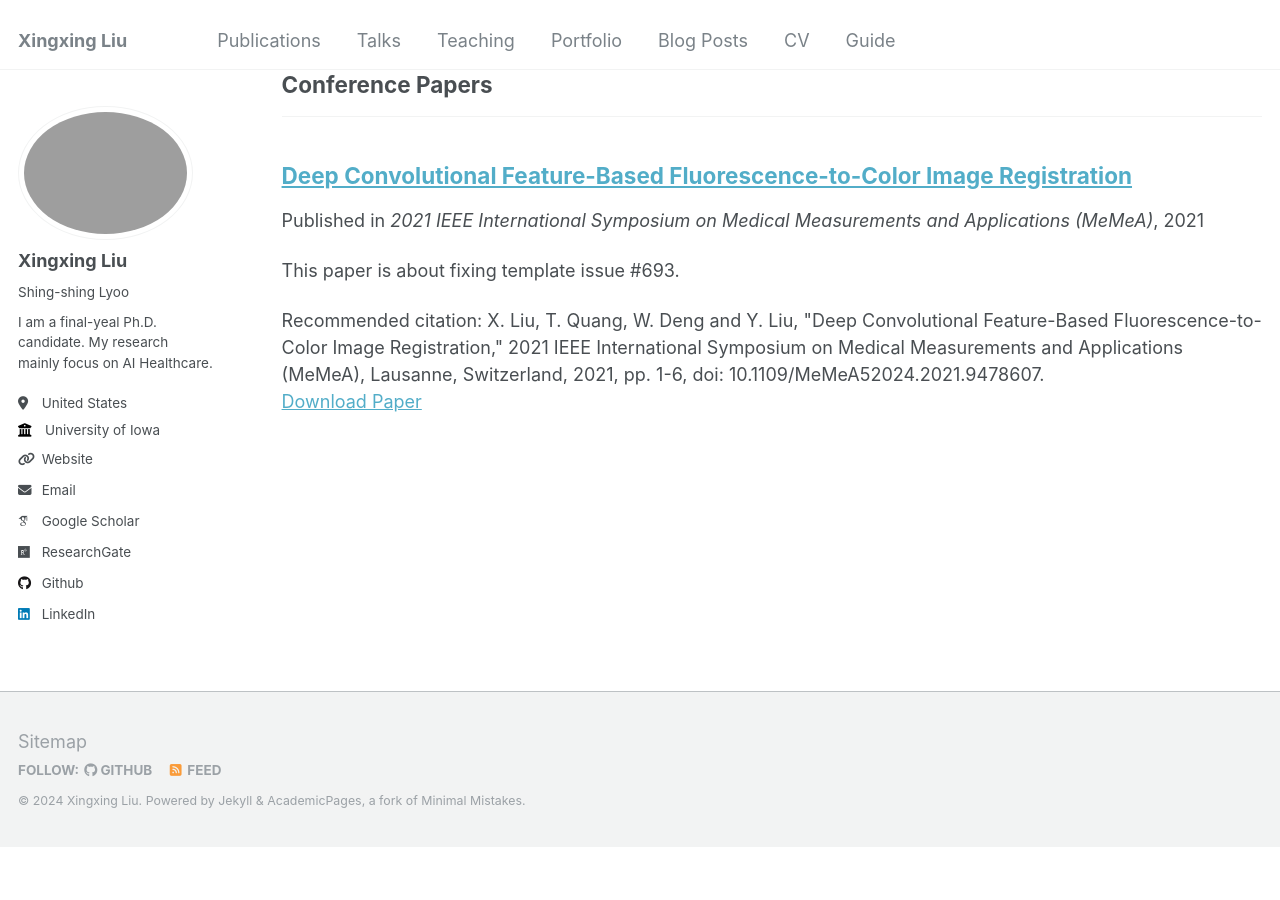
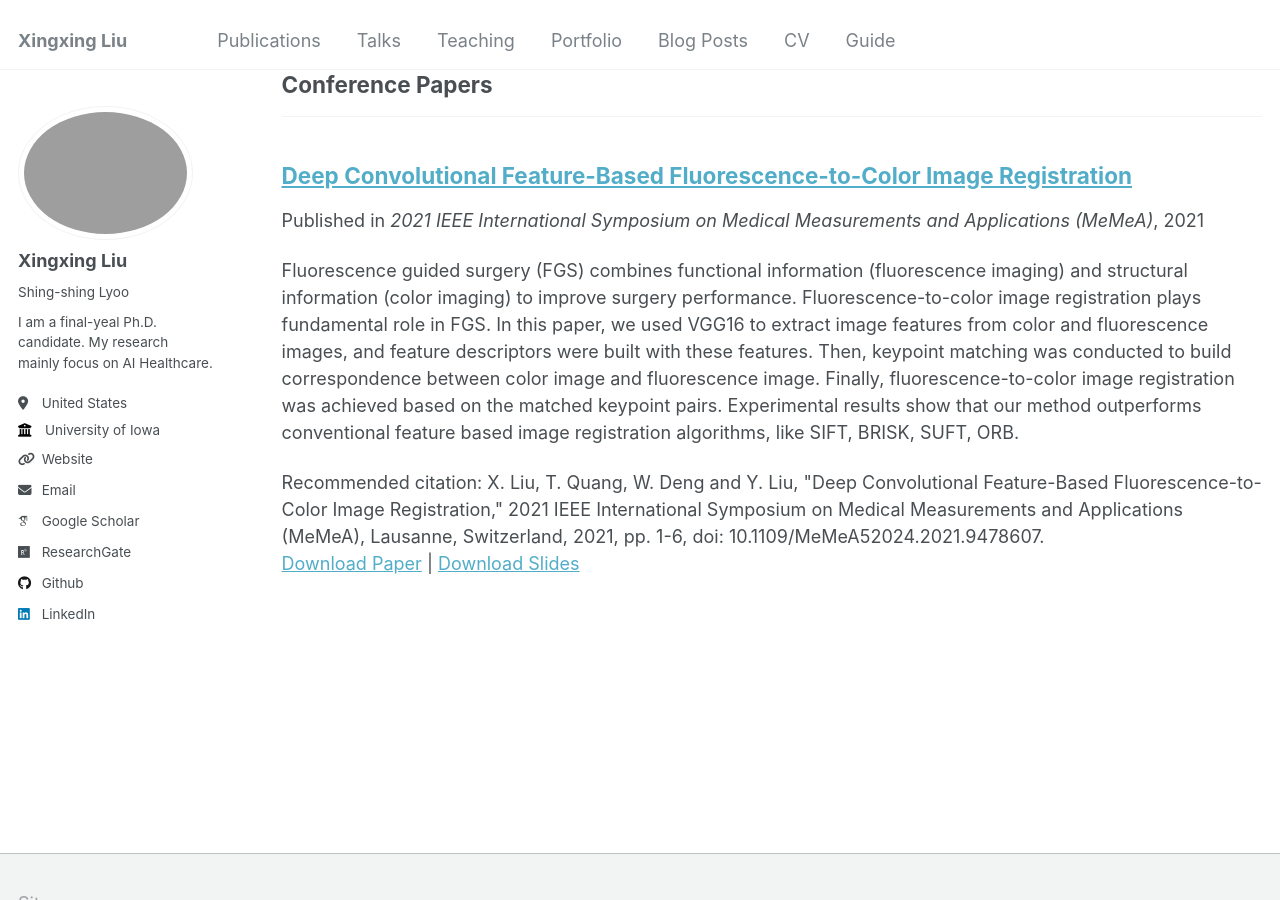
Before and after one commit to xxliu1996/xxliu1996.github.io, a Jekyll site: the page built from _pages/publications.html, in a window 1280 px wide and 900 px high, scrolled down 975 px. Built offline with Jekyll 4.4.1, drawn with Linux system fonts in a browser that asks for light colours; some web fonts are replaced; before the commit the page ends 1821 px from its top, so only the background shows below that.

Commit message:
update one publication

```diff
--- a/_publications/2021-06-23-deep-convolutional-feature-based-fluorescence-to-color-image-registration.md
+++ b/_publications/2021-06-23-deep-convolutional-feature-based-fluorescence-to-color-image-registration.md
@@ -3,9 +3,10 @@ title: "Deep Convolutional Feature-Based Fluorescence-to-Color Image Registratio
 collection: publications
 category: conferences
 permalink: /2021-06-23-deep-convolutional-feature-based-fluorescence-to-color-image-registration
-excerpt: 'This paper is about fixing template issue #693.'
+excerpt: 'Fluorescence guided surgery (FGS) combines functional information (fluorescence imaging) and structural information (color imaging) to improve surgery performance. Fluorescence-to-color image registration plays fundamental role in FGS. In this paper, we used VGG16 to extract image features from color and fluorescence images, and feature descriptors were built with these features. Then, keypoint matching was conducted to build correspondence between color image and fluorescence image. Finally, fluorescence-to-color image registration was achieved based on the matched keypoint pairs. Experimental results show that our method outperforms conventional feature based image registration algorithms, like SIFT, BRISK, SUFT, ORB.'
 date: 2021-06-23
 venue: '2021 IEEE International Symposium on Medical Measurements and Applications (MeMeA)'
+slidesurl: 'http://academicpages.github.io/files/slides1.pdf'
 paperurl: 'http://xxliu1996.github.io/files/2021-06-23-deep-convolutional-feature-based-fluorescence-to-color-image-registration.pdf'
 citation: 'X. Liu, T. Quang, W. Deng and Y. Liu, "Deep Convolutional Feature-Based Fluorescence-to-Color Image Registration," 2021 IEEE International Symposium on Medical Measurements and Applications (MeMeA), Lausanne, Switzerland, 2021, pp. 1-6, doi: 10.1109/MeMeA52024.2021.9478607.'
 ---
```
Also changed, not shown: 3 other files.
